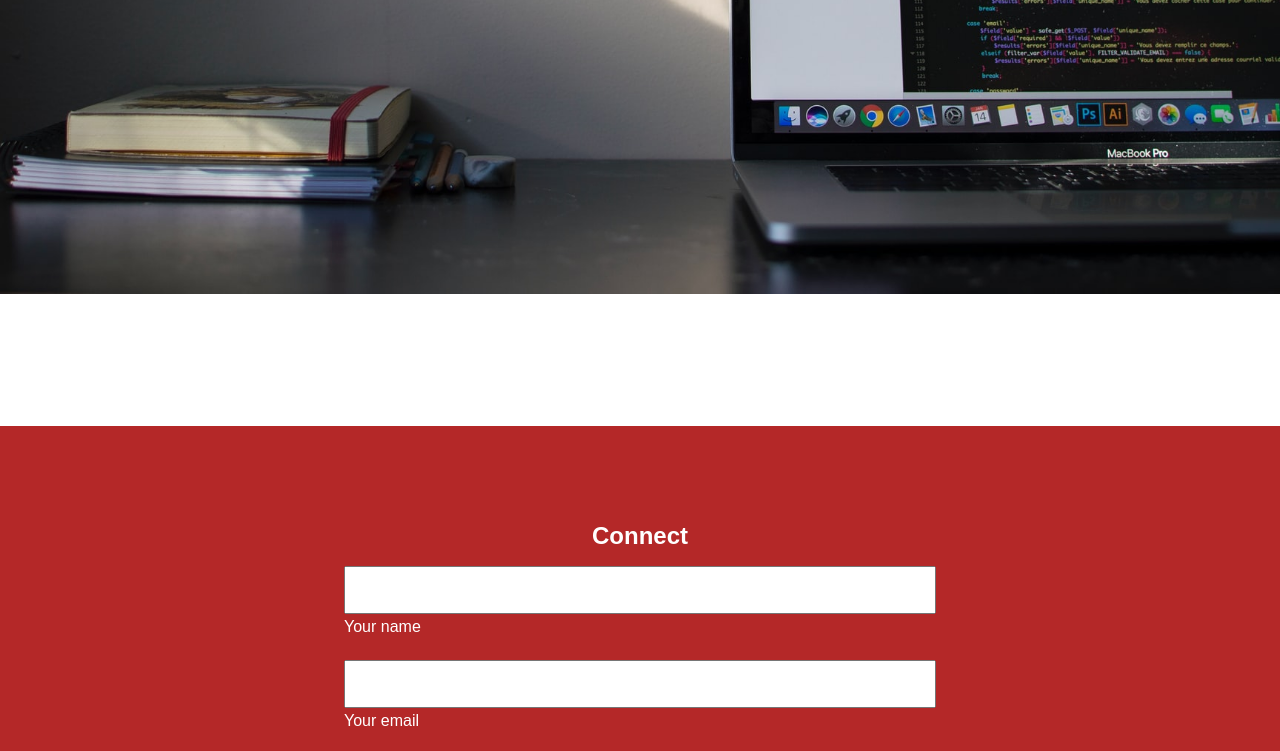
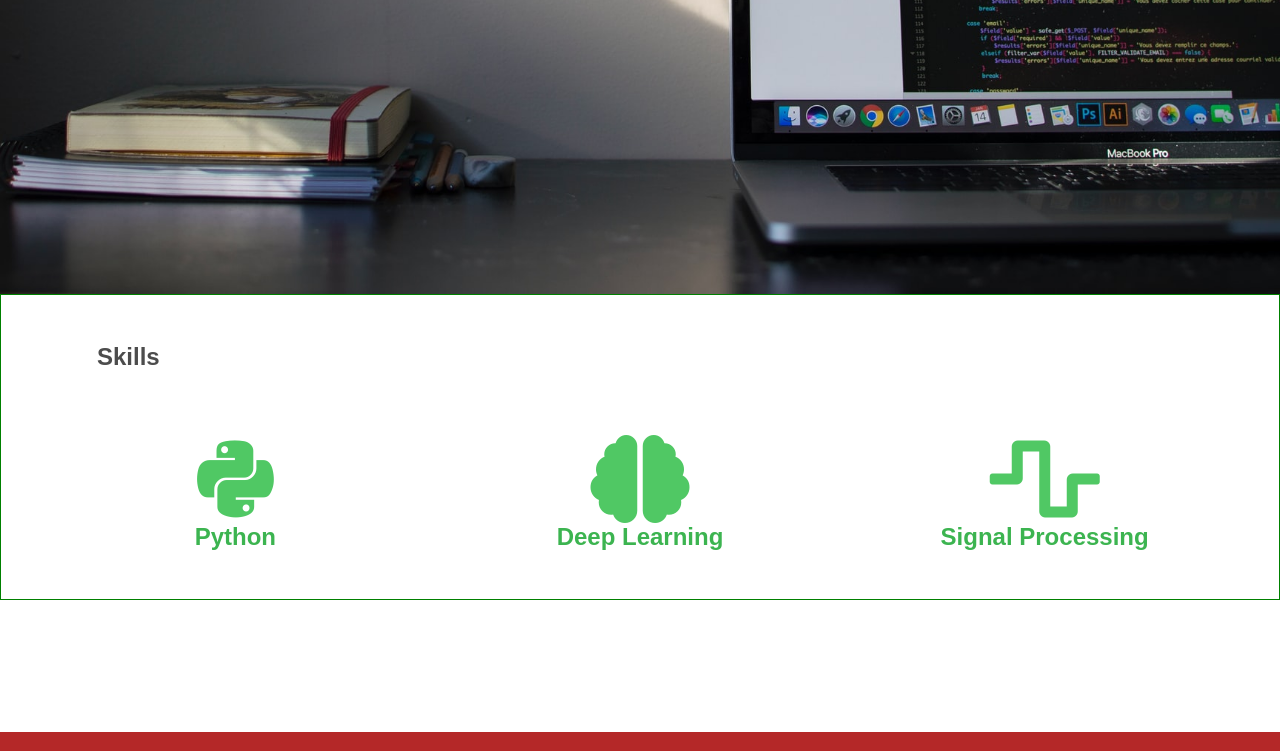
Before and after one commit to william-zhang-fullstack/william-zhang-fullstack.github.io, a plain HTML site: page index.html in a window 1280 px wide. Shown: the part 506-1257 px from the top of the page. Drawn offline with Linux system fonts and the light colour scheme.

Commit message:
skill icons section

```diff
--- /dev/null
+++ b/css/skills.css
@@ -0,0 +1,35 @@
+.skills-container {
+  display: flex;
+  align-items: center;
+  justify-content: space-around;
+}
+
+.skills-container > div {
+  width: 30%;
+  display: flex;
+  flex-direction: column;
+  align-items: center;
+  justify-content: center;
+  padding: 2rem 0;
+}
+
+.icon-box {
+  display: flex;
+  align-items: center;
+  justify-content: center;
+  color: rgb(60, 180, 80);
+}
+
+.skill-icon {
+  color: rgb(80, 200, 100);
+  font-size: 88px;
+}
+
+.skills-section {
+  display: flex;
+  flex-direction: column;
+  margin: 0 2rem;
+  padding: 1rem 2rem;
+  border: 1px solid green;
+  color: rgba(0, 0, 0, 0.7);
+}
--- a/css/style.css
+++ b/css/style.css
@@ -8,6 +8,7 @@
 body {
   display: flex;
   flex-direction: column;
+  align-items: center;
 }
 
 h1 {
@@ -46,3 +47,8 @@ section {
   justify-content: center;
   color: white;
 }
+
+.section-header {
+  padding: 1rem 2rem;
+  margin: 1rem 2rem;
+}
--- a/index.html
+++ b/index.html
@@ -2,8 +2,13 @@
 <html lang="en" dir="ltr">
   <head>
     <meta charset="utf-8">
+    <link rel="stylesheet"
+          href="https://cdnjs.cloudflare.com/ajax/libs/font-awesome/5.14.0/css/all.min.css"
+          integrity="sha512-1PKOgIY59xJ8Co8+NE6FZ+LOAZKjy+KY8iq0G4B3CyeY6wYHN3yt9PW0XpSriVlkMXe40PTKnXrLnZ9+fkDaog=="
+          crossorigin="anonymous" />
     <link rel="stylesheet" href="./css/style.css">
     <link rel="stylesheet" href="./css/hero.css">
+    <link rel="stylesheet" href="./css/skills.css">
     <link rel="stylesheet" href="./css/connect.css">
     <title>William Zhang</title>
   </head>
@@ -16,6 +21,24 @@
         <a href="./misc/resume.pdf" class="sec-call-btn" target="_blank">Trad. resume</a>
       </div>
       <img src="./img/emile-perron-xrVDYZRGdw4-unsplash[medium].jpg" alt="">
+    </section>
+    <section class="skills-section">
+      <!-- Skill icons w/detail popout on hover -->
+      <h1 class="section-header">Skills</h1>
+      <div class="skills-container">
+        <div class="icon-box">
+          <i class="fab fa-python skill-icon"></i>
+          <h2>Python</h2>
+        </div>
+        <div class="icon-box">
+          <i class="fas fa-brain skill-icon"></i>
+          <h2>Deep Learning</h2>
+        </div>
+        <div class="icon-box">
+          <i class="fas fa-wave-square skill-icon"></i>
+          <h2>Signal Processing</h2>
+        </div>
+      </div>
     </section>
     <section id="experience-section">
       <h1>Experience</h1>
```
